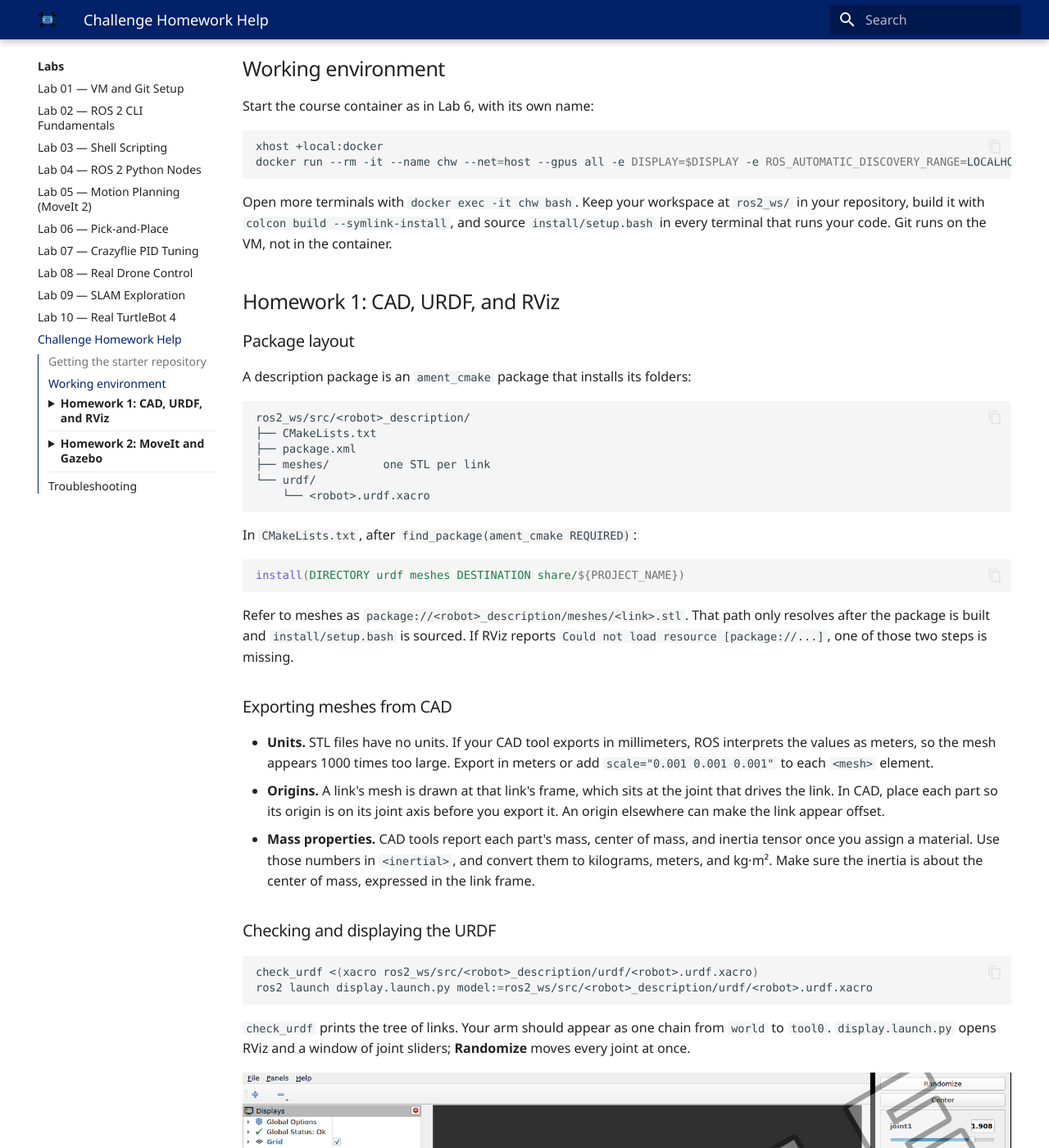
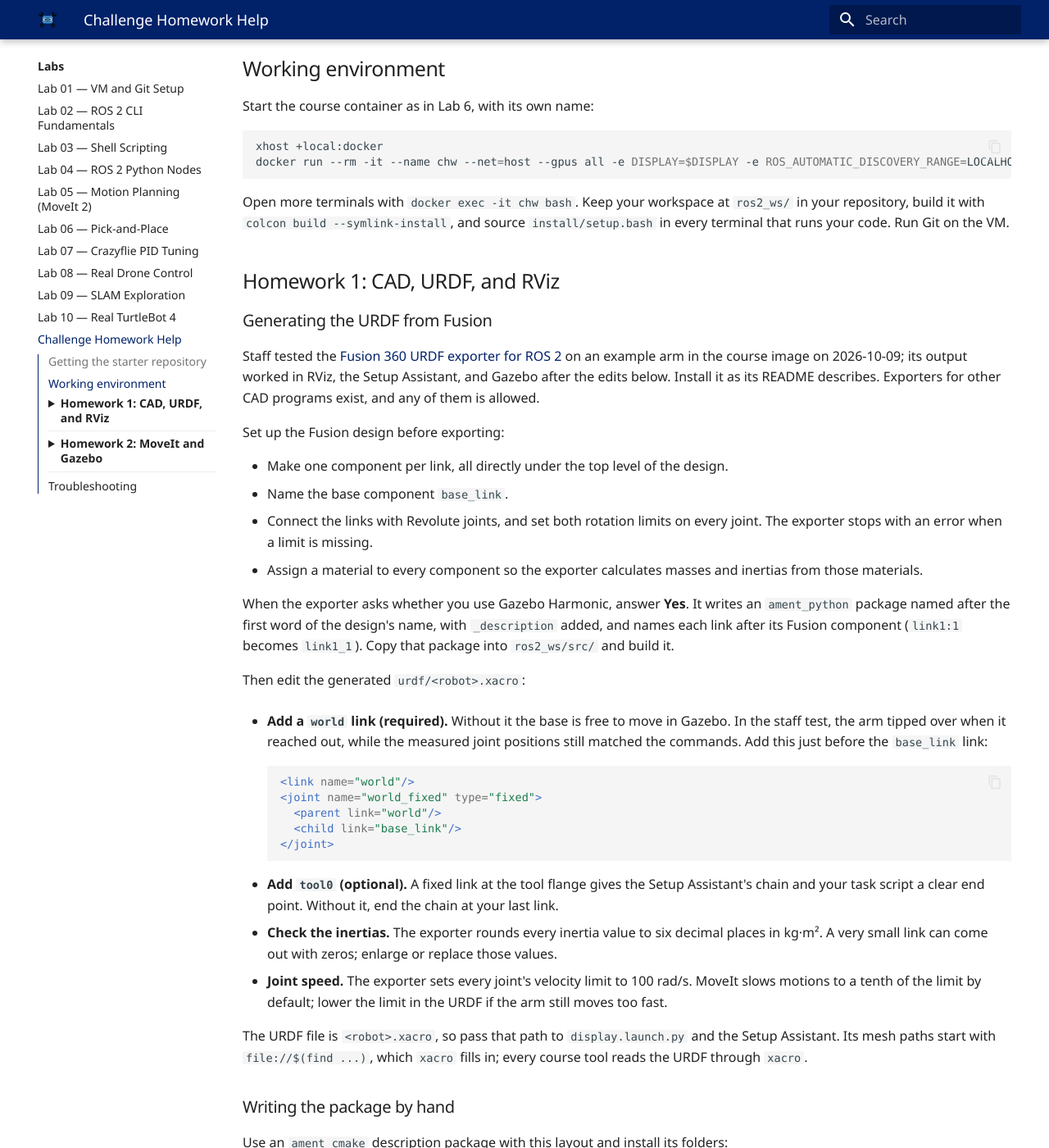
Before and after one commit to MEMS-Intro-to-Robotics/MEMS-Intro-to-Robotics.github.io, an MkDocs documentation site: the page built from docs/guides/challenge_hw_help.md, in a window 1280 px wide and 1400 px high, scrolled down 993 px. Shown: the whole window at 82% size. Built offline with MkDocs 1.6.1 and Material for MkDocs 9.7.7, drawn with Linux system fonts in a browser that asks for light colours; some of the changed text lies outside the part shown.

Commit message:
Add Fusion exporter guidance to the challenge homework help page
A section on generating the URDF with the Fusion exporter, the world link it
needs for Gazebo, the integer-limit fix, and screenshots of the new example arm.

````diff
--- a/docs/guides/challenge_hw_help.md
+++ b/docs/guides/challenge_hw_help.md
@@ -1,10 +1,9 @@
 # Challenge Homework Help
 
 This page provides example screenshots, setup notes, and troubleshooting guidance
-for Robotics Challenge Homeworks 1 and 2. Consult it while working through the
-assignments.
+for Robotics Challenge Homeworks 1 and 2.
 
-Everything here was tested in the Kinova course image
+Use the Kinova course image
 (`ghcr.io/mems-intro-to-robotics/mems-robotics-toolkit:kinova-jazzy-latest`), the
 same image as Labs 5 and 6.
 
@@ -45,14 +44,65 @@ docker run --rm -it --name chw --net=host --gpus all -e DISPLAY=$DISPLAY -e ROS_
 
 Open more terminals with `docker exec -it chw bash`. Keep your workspace at
 `ros2_ws/` in your repository, build it with `colcon build --symlink-install`, and
-source `install/setup.bash` in every terminal that runs your code. Git runs on the
-VM, not in the container.
+source `install/setup.bash` in every terminal that runs your code. Run Git on the
+VM.
 
 ## Homework 1: CAD, URDF, and RViz
 
-### Package layout
+### Generating the URDF from Fusion
 
-A description package is an `ament_cmake` package that installs its folders:
+Staff tested the
+[Fusion 360 URDF exporter for ROS 2](https://github.com/runtimerobotics/fusion360-urdf-ros2)
+on an example arm in the course image on 2026-10-09; its output worked in RViz,
+the Setup Assistant, and Gazebo after the edits below. Install it as its README
+describes. Exporters for other CAD programs exist, and any of them is allowed.
+
+Set up the Fusion design before exporting:
+
+- Make one component per link, all directly under the top level of the design.
+- Name the base component `base_link`.
+- Connect the links with Revolute joints, and set both rotation limits on every
+  joint. The exporter stops with an error when a limit is missing.
+- Assign a material to every component so the exporter calculates masses and
+  inertias from those materials.
+
+When the exporter asks whether you use Gazebo Harmonic, answer **Yes**. It writes
+an `ament_python` package named after the first word of the design's name, with
+`_description` added, and names each link after its Fusion component (`link1:1`
+becomes `link1_1`). Copy that package into `ros2_ws/src/` and build it.
+
+Then edit the generated `urdf/<robot>.xacro`:
+
+- **Add a `world` link (required).** Without it the base is free to move in
+  Gazebo. In the staff test, the arm tipped over when it reached out, while the
+  measured joint positions still matched the commands. Add this just before the
+  `base_link` link:
+
+    ```xml
+    <link name="world"/>
+    <joint name="world_fixed" type="fixed">
+      <parent link="world"/>
+      <child link="base_link"/>
+    </joint>
+    ```
+
+- **Add `tool0` (optional).** A fixed link at the tool flange gives the Setup
+  Assistant's chain and your task script a clear end point. Without it, end the
+  chain at your last link.
+- **Check the inertias.** The exporter rounds every inertia value to six decimal
+  places in kg·m². A very small link can come out with zeros; enlarge or replace
+  those values.
+- **Joint speed.** The exporter sets every joint's velocity limit to 100 rad/s.
+  MoveIt slows motions to a tenth of the limit by default; lower the limit in the
+  URDF if the arm still moves too fast.
+
+The URDF file is `<robot>.xacro`, so pass that path to `display.launch.py` and
+the Setup Assistant. Its mesh paths start with `file://$(find ...)`, which
+`xacro` fills in; every course tool reads the URDF through `xacro`.
+
+### Writing the package by hand
+
+Use an `ament_cmake` description package with this layout and install its folders:
 
 ```text
 ros2_ws/src/<robot>_description/
@@ -69,22 +119,23 @@ In `CMakeLists.txt`, after `find_package(ament_cmake REQUIRED)`:
 install(DIRECTORY urdf meshes DESTINATION share/${PROJECT_NAME})
 ```
 
-Refer to meshes as `package://<robot>_description/meshes/<link>.stl`. That path only
-resolves after the package is built and `install/setup.bash` is sourced. If RViz
-reports `Could not load resource [package://...]`, one of those two steps is missing.
+Refer to meshes as `package://<robot>_description/meshes/<link>.stl`. Build the package and source
+`install/setup.bash` so ROS can locate its installed resources. If RViz
+reports `Could not load resource [package://...]`, check the build, the sourced
+environment, and the mesh path.
 
 ### Exporting meshes from CAD
 
 - **Units.** STL files have no units. If your CAD tool exports in millimeters, ROS
   interprets the values as meters, so the mesh appears 1000 times too large. Export in
   meters or add `scale="0.001 0.001 0.001"` to each `<mesh>` element.
-- **Origins.** A link's mesh is drawn at that link's frame, which sits at the joint
-  that drives the link. In CAD, place each part so its origin is on its joint axis
-  before you export it. An origin elsewhere can make the link appear offset.
+- **Origins.** A mesh's pose is defined relative to its link frame. Export each
+  part with an origin and orientation that match the link frame, or account for
+  the difference with the URDF visual origin.
 - **Mass properties.** CAD tools report each part's mass, center of mass, and
   inertia tensor once you assign a material. Use those numbers in `<inertial>`, and
   convert them to kilograms, meters, and kg·m². Make sure the inertia is about the
-  center of mass, expressed in the link frame.
+  center of mass, expressed in the inertial frame defined in the URDF.
 
 ### Checking and displaying the URDF
 
@@ -93,16 +144,18 @@ check_urdf <(xacro ros2_ws/src/<robot>_description/urdf/<robot>.urdf.xacro)
 ros2 launch display.launch.py model:=ros2_ws/src/<robot>_description/urdf/<robot>.urdf.xacro
 ```
 
-`check_urdf` prints the tree of links. Your arm should appear as one chain from
+`check_urdf` prints the tree of links. Check that the arm's links form a chain from
 `world` to `tool0`. `display.launch.py` opens RViz and a window of joint sliders;
 **Randomize** moves every joint at once.
 
-![RViz with a test arm and the joint slider window](../assets/challenge_hw/display.png)
+![RViz with an example arm and the joint slider window](../assets/challenge_hw/display.png)
 
-*A test arm built from cylinders with an STL base, shown by `display.launch.py`.*
+*An example arm built from cylinders and round flanges, shown by `display.launch.py`
+and posed with the sliders.*
 
-If RViz shows `Frame [world] does not exist`, your root link is not named `world`.
-Rename it, or pass `fixed_frame:=<your root link>`.
+If RViz shows `Frame [world] does not exist`, check that the robot's transforms
+are being published. If the root link is not named `world`, rename it or pass
+`fixed_frame:=<your root link>`.
 
 ## Homework 2: MoveIt and Gazebo
 
@@ -112,10 +165,9 @@ Rename it, or pass `fixed_frame:=<your root link>`.
 ros2 launch moveit_setup_assistant setup_assistant.launch.py
 ```
 
-- **Load the URDF with Browse. Do not type in the path field.** The Setup Assistant
-  tries to load the path after every keystroke, and it crashes as soon as the text
-  is a folder, such as the first `/`. Pick the `.urdf.xacro` file from your
-  `src/` folder in the Browse dialog.
+- **Load the URDF with Browse.** Typing a partial path, such as `/`, can
+  trigger a crash in the course version of the Setup Assistant. Pick the
+  `.urdf.xacro` file from your `src/` folder in the Browse dialog.
 - **Planning group.** Add a group with a KDL kinematics solver, then
   **Add Kin. Chain** from your base link to `tool0`.
 - **Robot poses.** Add at least one named pose, such as `home`, for your task to
@@ -124,22 +176,27 @@ ros2 launch moveit_setup_assistant setup_assistant.launch.py
   position and velocity state). On both the **ROS 2 Controllers** and the
   **MoveIt Controllers** pages, use the Auto Add button.
 - **Configuration files.** Fill in Author Information first, then generate into
-  `ros2_ws/src/<robot>_moveit_config`. A warning about incomplete steps (end
-  effectors, virtual joints) is expected; continue.
+  `ros2_ws/src/<robot>_moveit_config`. Warnings about end effectors or virtual joints
+  can be left unresolved if your robot configuration does not need them.
 
-![Planning group defined as a kinematic chain](../assets/challenge_hw/setup_assistant.png)
+![Planning group arm defined as a kinematic chain from base_link to tool0](../assets/challenge_hw/setup_assistant.png)
 
 ### Fix the generated package
 
-The Setup Assistant in ROS 2 Jazzy generates two files that stop MoveIt from working:
+Check for these configuration problems in packages generated by the
+Setup Assistant in ROS 2 Jazzy:
 
-- `joint_limits.yaml` switches acceleration limits off. Planning then fails with
+- `joint_limits.yaml` may have acceleration limits disabled. Planning can fail with
   `No acceleration limit was defined for joint ...`, which pymoveit2 reports as
   `Error code: 99999`.
-- `moveit_controllers.yaml` leaves out the controller's action namespace. MoveIt
-  then logs `Returned 0 controllers in list`, and plans never execute.
+- `moveit_controllers.yaml` may omit the controller's action namespace. MoveIt
+  can then log `Returned 0 controllers in list` and fail to execute plans.
+- `joint_limits.yaml` copies whole-number limits from the URDF as whole numbers,
+  for example `max_velocity: 100` from the Fusion exporter's `velocity="100"`.
+  MoveIt then stops at startup with `expected [double] got [integer]`, and every
+  plan fails.
 
-`fix_moveit_config.py` corrects both. Run it after regenerating the package,
+`fix_moveit_config.py` corrects all three. Run it after regenerating the package,
 then rebuild:
 
 ```bash
@@ -167,19 +224,22 @@ controller and `joint_state_broadcaster` as `active`.
 Stop `demo.launch.py` before you start Gazebo. It runs its own controllers for the
 same joints.
 
-![The test arm in the starter world](../assets/challenge_hw/gazebo.png)
+![The example arm touching a target on the table in Gazebo](../assets/challenge_hw/gazebo.png)
+![The same moment in RViz, with the table and post as green planning-scene boxes](../assets/challenge_hw/planning_scene.png)
 
-*The test arm in `task_world.sdf`. The table is only in Gazebo, not in MoveIt's
-planning scene, so MoveIt does not avoid it.*
+*An example task: the arm touches targets on the table and goes around the red
+post. MoveIt does not read Gazebo's world, so the task script adds the table and
+post to the planning scene (green in RViz) before it plans.*
 
 ### Your world
 
-Copy `task_world.sdf` and edit it. Objects with `<static>true</static>` never
-move, which suits tables and fixtures. The three `<plugin>` lines at the top are
+Copy `task_world.sdf` and edit it. Objects with `<static>true</static>` stay fixed
+under physics simulation, which suits tables and fixtures. The three `<plugin>` lines at the top are
 the systems Gazebo loads by default. Gazebo uses its defaults only when a world
 lists no plugins, so if you add a plugin of your own, keep those three beside it.
 
-Objects in the world file exist only in Gazebo. To make MoveIt plan around them,
+Gazebo world objects are not automatically added to MoveIt's planning scene.
+To make MoveIt plan around them,
 add matching boxes to the planning scene from your script with
 `add_collision_box`, as in Lab 5 milestone 3.
 
@@ -190,12 +250,14 @@ effector (`tool0`), and group name. The
 [pymoveit2 API guide](pymoveit2_api_guide.md) covers the calls.
 
 - Start the script after the MoveIt terminal prints
-  `Ready to take commands for planning group`. A script that starts earlier gets
-  `Service 'plan_kinematic_path' is not yet available` and no plan.
+  `Ready to take commands for planning group`. A script that requests a plan before the service is ready can report
+  `Service 'plan_kinematic_path' is not yet available` and fail to plan.
 - The planner is randomized, so retry a failed plan a few times before giving up,
   as `move_to_joints()` did in Lab 5.
-- Check each move from the measured joint positions on `/joint_states`, not from
-  the return value of `execute()`.
+- Check that each move reached its goal using the measured joint positions on
+  `/joint_states`; the return value of `execute()` alone does not confirm arrival. In a staff run of the example task,
+  `execute()` reported success while the arm was stopped 74 mm short of its goal
+  in Gazebo.
 
 ### Grasping in Gazebo
 
@@ -206,16 +268,18 @@ Tasks without grasping are also acceptable.
 
 ## Troubleshooting
 
-| Symptom | Cause and fix |
+| Symptom | Possible cause and checks |
 |---|---|
 | Setup Assistant closes while you type the URDF path | Known crash; use Browse. |
 | `No acceleration limit was defined for joint` | Run `fix_moveit_config.py`, rebuild. |
 | `Returned 0 controllers in list`, plans never move the arm | Run `fix_moveit_config.py`, rebuild. |
+| `move_group` stops at startup with `expected [double] got [integer]` | Run `fix_moveit_config.py`, rebuild. |
+| The whole arm tips over in Gazebo | The URDF has no `world` link fixed to `base_link`; add one (see "Generating the URDF from Fusion"). |
 | `Could not load resource [package://...]` | Build the description package and source `install/setup.bash`; check that `CMakeLists.txt` installs `meshes`. |
-| Robot is huge in RViz or Gazebo | Meshes exported in millimeters; add `scale="0.001 0.001 0.001"`. |
-| Links float away from their joints | Mesh origins are not at the joint axes; fix the origins in CAD and export again. |
-| Arm collapses or shakes in Gazebo | Check each link's mass and inertia: no zeros, and values that match the part's size. |
-| The arm passes through an object | The object is not in MoveIt's planning scene; add it with `add_collision_box`. |
+| Robot is huge in RViz or Gazebo | If meshes were exported in millimeters, add `scale="0.001 0.001 0.001"`. |
+| Links float away from their joints | Check mesh origins and URDF visual transforms; correct the CAD export or the URDF transform. |
+| Arm collapses or shakes in Gazebo | Check each moving link's mass and inertia: positive mass and a physically valid inertia tensor consistent with the part's size and mass. Off-diagonal inertia terms can be zero. |
+| The arm passes through an object | Check the object's representation and pose in MoveIt's planning scene; add a missing object with `add_collision_box`. |
 
 For container, build, and MoveIt problems that recur across labs, see
 [Troubleshooting](../troubleshooting.md).
````
Also changed, not shown: docs/assets/challenge_hw/display.png, docs/assets/challenge_hw/gazebo.png, docs/assets/challenge_hw/planning_scene.png (added), docs/assets/challenge_hw/setup_assistant.png.
